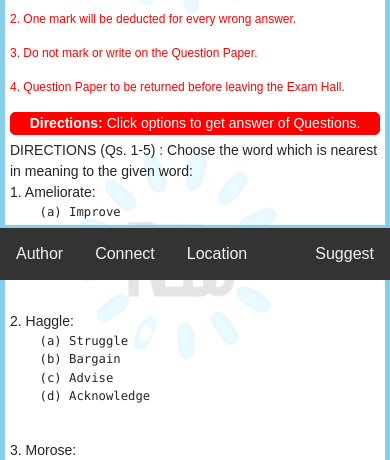
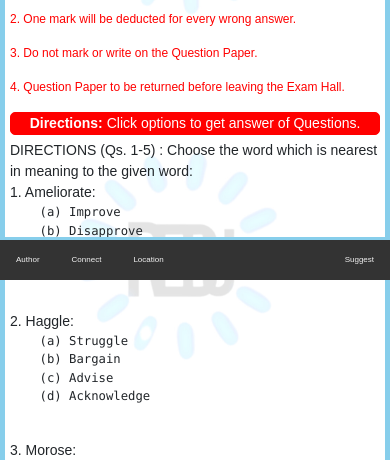
Before and after one commit to Real-Education/Practice, a PHP site: page /2017-1.html in a window 390 px wide. Shown: the part 564-1024 px from the top of the page. Run offline with PHP 8.4, Linux system fonts and the light colour scheme.

Commit message:
Update sub1.css

```diff
--- a/sub1.css
+++ b/sub1.css
@@ -355,13 +355,7 @@ text-align: center;
 
 
 }
-@media only screen and (max-width: 600px) {
 
-.first {
-font-size: 15px;
-}
-
-}
 
 /* responssive */
 
@@ -381,6 +375,9 @@ font-size: 15px;
   .ladder{
     font-size: 14px;
   }
+}
+.footer{
+  font-size: 8px;
 }
 
 @media screen and (max-width:500px) and (min-width: 300px) {
```
